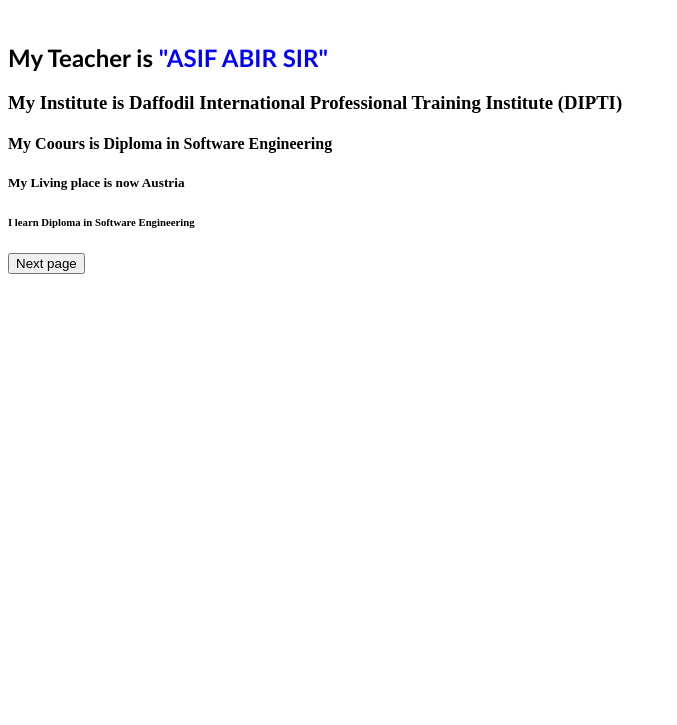
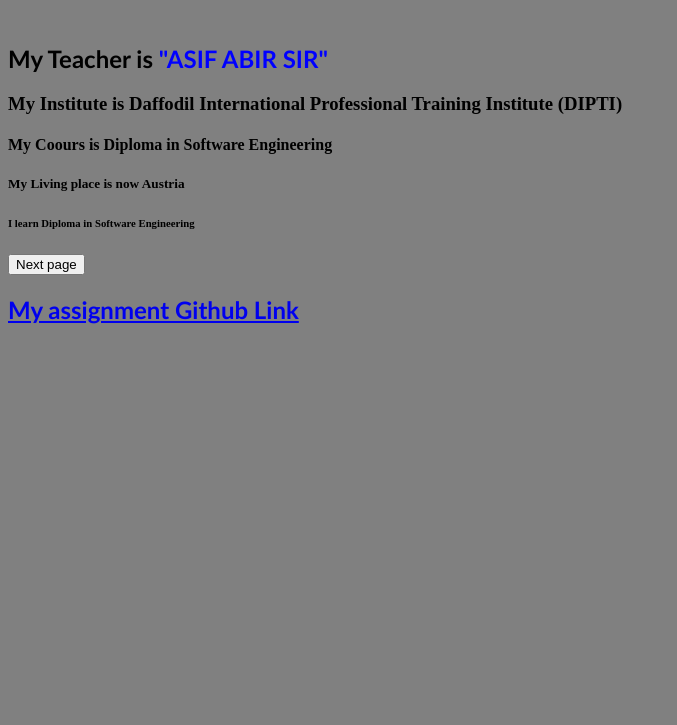
Before and after one commit to bmjobaer/assignment-1-1.1.22, a plain HTML site: page Zobaer Ahammod 76 DSE/Index.html in a window 1280 px wide. Shown: the part 75-800 px from the top of the page, without its empty margins (0-677 px from the left). Drawn offline with Linux system fonts and the light colour scheme.

Commit message:
Create Github link nad some Changes

```diff
--- a/Zobaer Ahammod 76 DSE/Index.html
+++ b/Zobaer Ahammod 76 DSE/Index.html
@@ -6,8 +6,8 @@
     <meta name="viewport" content="width=device-width, initial-scale=1.0">
     <title>Document</title>
 </head>
-<body>
-    <h1 style="color: red;">My First Coding</h1><br>
+<body style="background:gray;">
+    <h1 style="color:green; text-transform: uppercase; font-family: Tahoma;">My First Coding</h1><br>
 
     <h2 style="font-family: 'Gill Sans', 'Gill Sans MT', Calibri, 'Trebuchet MS', sans-serif;">My Teacher is <b style="text-transform: uppercase; color: blue;">"Asif Abir Sir"</b></h2>
     <h3>My Institute is Daffodil International Professional Training Institute (DIPTI) </h3>
@@ -18,5 +18,8 @@
         <button>Next page</button>
     </a>
 
+    <a href="https://github.com/bmjobaer/assignment-1-1.1.22.git">
+        <h2 style="font-family: Calibri;">My assignment Github Link</h2>
+    </a>
 </body>
 </html>
```
